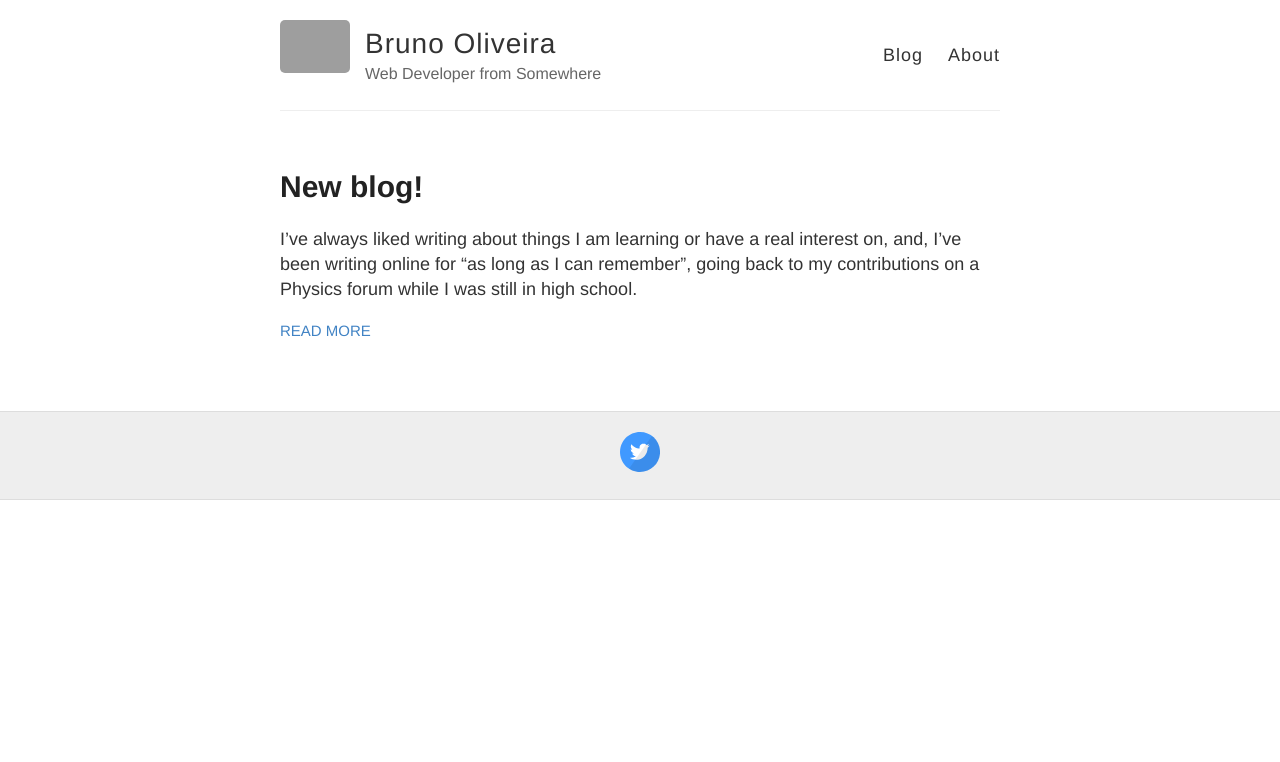
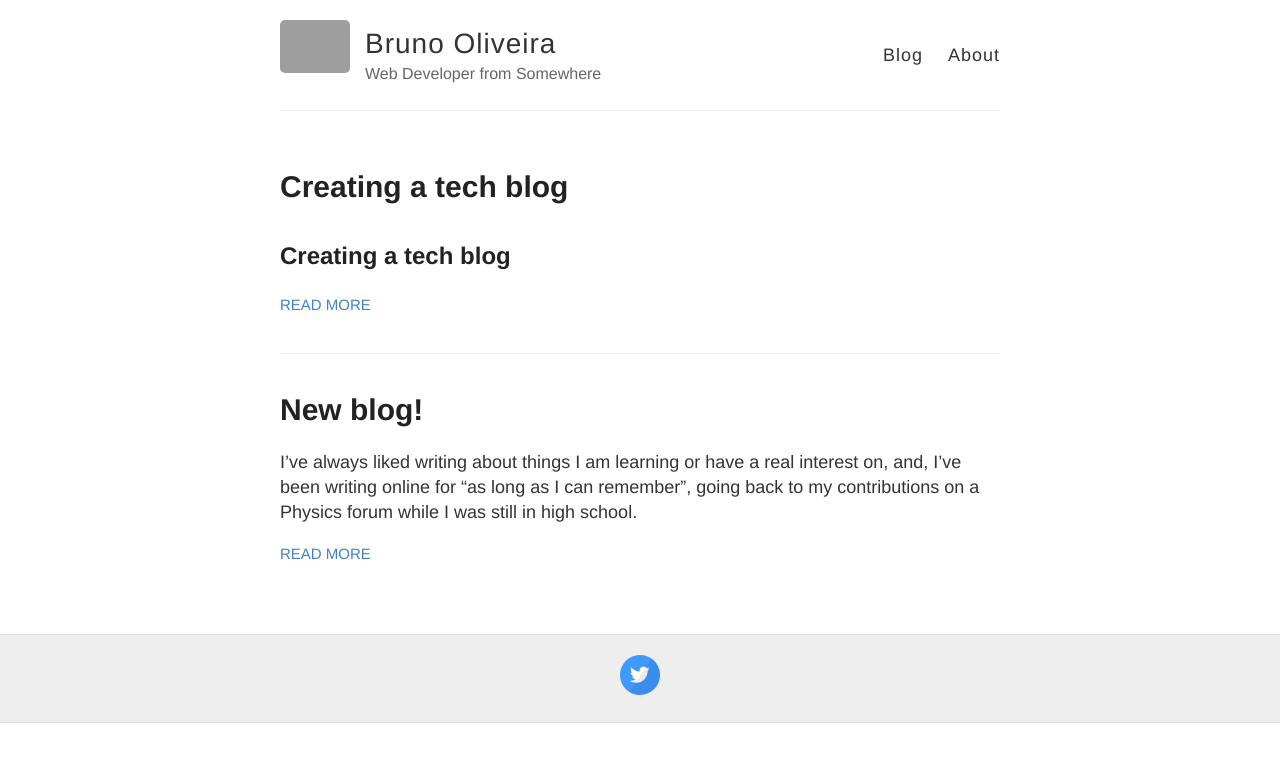
Before and after one commit to bruno-oliveira/techblog, a Jekyll site: the page built from index.html, in a window 1280 px wide. Shown: the top 762 px of the page. Built offline with Jekyll 4.4.1, drawn with Linux system fonts in a browser that asks for light colours; grey boxes are pictures that could not be loaded.

Commit message:
Update 2021-11-11-Creating-a-tech-blog.md
Publish

```diff
--- a/_posts/2021-11-11-Creating-a-tech-blog.md
+++ b/_posts/2021-11-11-Creating-a-tech-blog.md
@@ -1,6 +1,9 @@
 ---
-published: false
+layout: post
+title: Creating a tech blog
+published: true
 ---
+
 ## Creating a tech blog
 
 This post will detail how this blog came to be and how I work on the posts and what is the current work flow I'm using to manage new posts.
```
